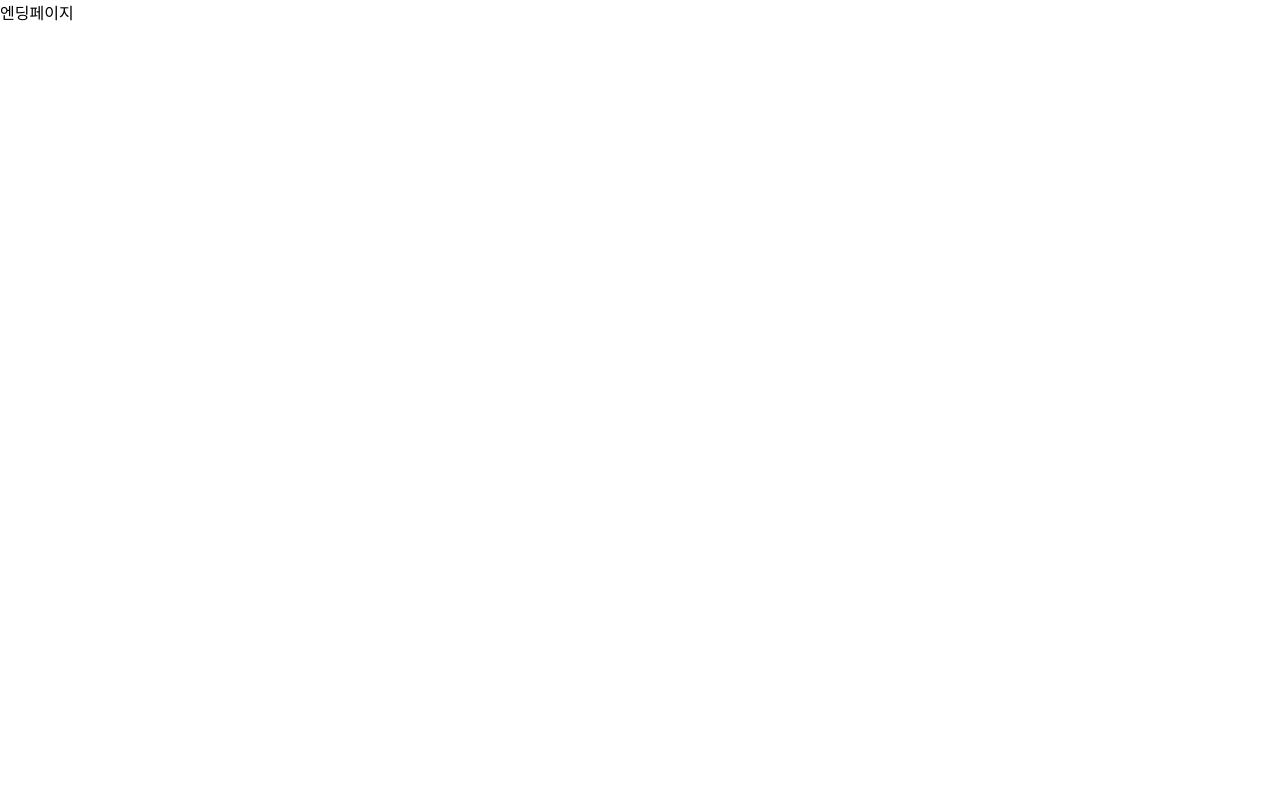
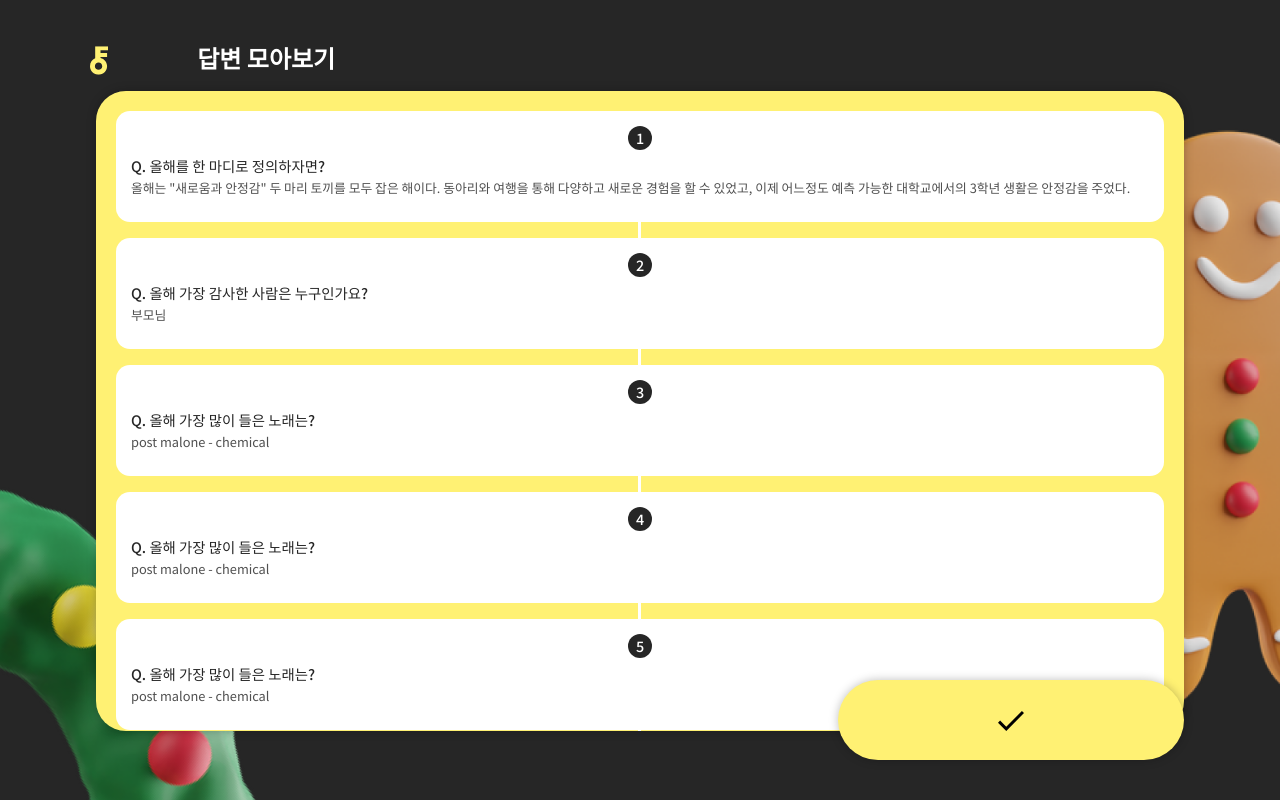
Before and after one commit to FAREWELL2023/FAREWELL_FE, a React (Create React App) app: page /myending in a window 1280 px wide. Built offline with nearby package versions, Linux system fonts and the light colour scheme.

Commit message:
[feat] myendingpage 구현

```diff
--- /dev/null
+++ b/src/components/EndingList.jsx
@@ -0,0 +1,63 @@
+import React from 'react';
+import styled from 'styled-components';
+
+
+const List = styled.div`
+    width: calc(85vw - 40px);
+    //position: absolute;
+    //z-index: 4;
+    //display: flex;
+    margin: 0 20px 0 20px;
+`
+const NumberCircle = styled.div`
+    border-radius: 50%;
+    background-color: #262626;
+    width: 3vh;
+    height: 3vh;
+    text-align: center;
+    line-height: 3vh;
+    font-weight: 500;
+    font-size: 0%.7;
+    color: #fff;
+    margin: auto;
+    margin-bottom: 5px;
+`
+const Line = styled.div`
+    border-left : medium solid #fff;
+    height : 2vh;
+    margin-left: calc((85vw - 40px)/2 - 2px);
+`
+const Question = styled.div`
+    border-radius: 14px;
+    background: #fff;
+    width: calc(85vw - 20px);
+    color: #262626;
+    font-weight: 500;
+    font-size: 0.9rem;
+    display: block;
+    padding: 15px;
+    padding-bottom: 25px;
+    text-align: left;
+`
+const Answer = styled.div`
+    color: #505050;
+    font-size:0.8rem;
+    font-weight: 400;
+    margin-top: 2px;
+`
+
+const EndingList = (props) => {
+    const { number, question, answer } = props;
+    return (
+        <List>
+            {number > 1 && <Line/>}
+            <div style={{display:"flex", justifyContent:"space-between"}}>
+            <Question><NumberCircle>{number || 1}</NumberCircle>
+            {question || '질문'}
+            <Answer>{answer || '답변'}</Answer></Question>
+            </div>
+        </List>
+    );
+};
+
+export default EndingList;
--- a/src/pages/Ending/MyEndingPage.jsx
+++ b/src/pages/Ending/MyEndingPage.jsx
@@ -1,11 +1,94 @@
 import React from 'react';
 import styled from 'styled-components';
+import logo from '../../images/key_logo.svg';
+import backimg from '../../images/3dicon/myending4x.png';
+import CheckButton from '../../components/CheckButton';
+import { useNavigate } from 'react-router-dom';
+import EndingList from '../../components/EndingList';
+
+const Wrapper = styled.div`
+    background-color: #262626;
+    width: 100%;
+    height: 100vh;
+    overflow-x: hidden;
+    //padding: 5vh 7vw 0 7vw;
+    text-align: center;
+    align-items: center;
+    position: relative;
+`
+const Title = styled.div`
+    color: #FFF;
+    font-weight: 700;
+    padding: 5vh 0 0.7vh 0;
+    font-size: 1.5rem;
+    display: flex;
+    padding-left: 7vw;
+    z-index: 2;
+`
+const Back = styled.div`
+    > img {
+        width: 100vw;
+        z-index: 1;
+        position: absolute;
+        left: 0;
+    }
+`
+const ListBox = styled.div`
+    margin-top: 10px;
+    width: 85vw;
+    height: 75vh;
+    background-color: #FFF173;
+    z-index: 2;
+    position: absolute;
+    left: 7.5vw;
+    box-shadow: 0px 0px 10px 0px rgba(0, 0, 0, 0.25);
+    border-radius: 30px;
+    overflow-y: scroll;
+    padding-top: 20px;
+    padding-bottom: 20px;
+`
+const StyledButton = styled.div`
+    position: absolute;
+    bottom: 5vh;
+    right: 7.5vw;
+    z-index: 3;
+
+`
+
+let dummy = [
+    {number: 1, question: 'Q. 올해를 한 마디로 정의하자면?', answer: '올해는 "새로움과 안정감" 두 마리 토끼를 모두 잡은 해이다. 동아리와 여행을 통해 다양하고 새로운 경험을 할 수 있었고, 이제 어느정도 예측 가능한 대학교에서의 3학년 생활은 안정감을 주었다.'},
+    {number: 2, question: 'Q. 올해 가장 감사한 사람은 누구인가요?', answer: '부모님'},
+    {number: 3, question: 'Q. 올해 가장 많이 들은 노래는?', answer: 'post malone - chemical'},
+    {number: 4, question: 'Q. 올해 가장 많이 들은 노래는?', answer: 'post malone - chemical'},
+    {number: 5, question: 'Q. 올해 가장 많이 들은 노래는?', answer: 'post malone - chemical'},
+    {number: 6, question: 'Q. 올해 가장 많이 들은 노래는?', answer: 'post malone - chemical'},
+    {number: 7, question: 'Q. 올해 가장 많이 들은 노래는?', answer: 'post malone - chemical'},
+    {number: 8, question: 'Q. 올해 가장 많이 들은 노래는?', answer: 'post malone - chemical'},
+    {number: 9, question: 'Q. 올해 가장 많이 들은 노래는?', answer: 'post malone - chemical'},
+    {number: 10, question: 'Q. 올해 가장 많이 들은 노래는?', answer: 'post malone - chemical'},
+    {number: 11, question: 'Q. 올해 가장 많이 들은 노래는?', answer: 'post malone - chemical'},
+];
 
 const MyEndingPage = () => {
+    const navigate = useNavigate();
     return (
-        <div>
-            엔딩페이지
-        </div>
+        <Wrapper>
+            <Back><img src={backimg}/></Back>
+            <div style={{display:"flex"}}>
+                <img src={logo} style={{display:"flex", padding: "5vh 0 0 7vw"}}/>
+                <Title>답변 모아보기</Title>
+            </div>
+            <ListBox>
+            {dummy.map(list => (
+                <EndingList number={list.number} question={list.question} answer={list.answer}/>
+            ))}
+            </ListBox>
+            <StyledButton>
+                <CheckButton onClick={() => {
+                    navigate('/mylist');
+                }}/>
+            </StyledButton>
+        </Wrapper>
     );
 };
 
```
Also changed, not shown: src/images/3dicon/myending4x.png (added).
